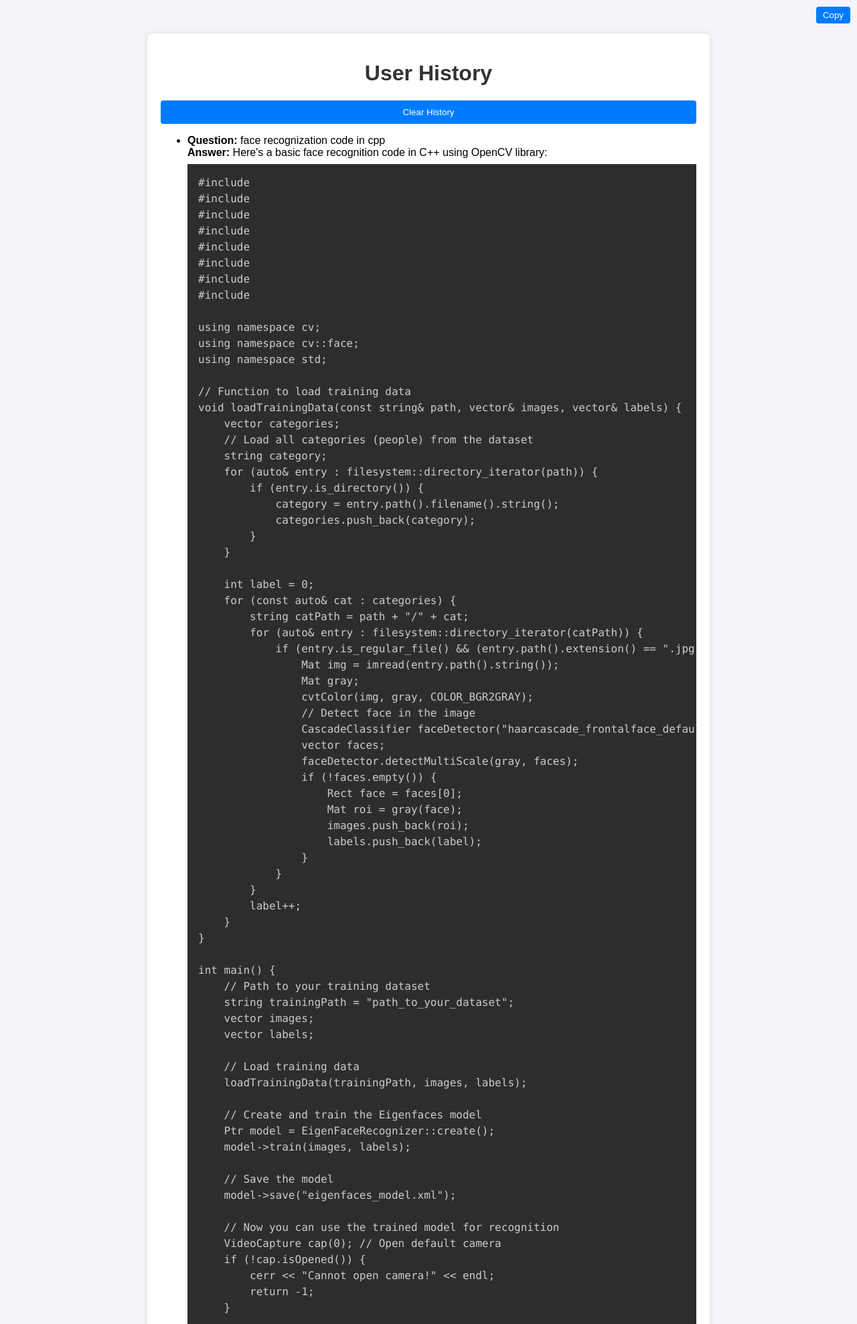
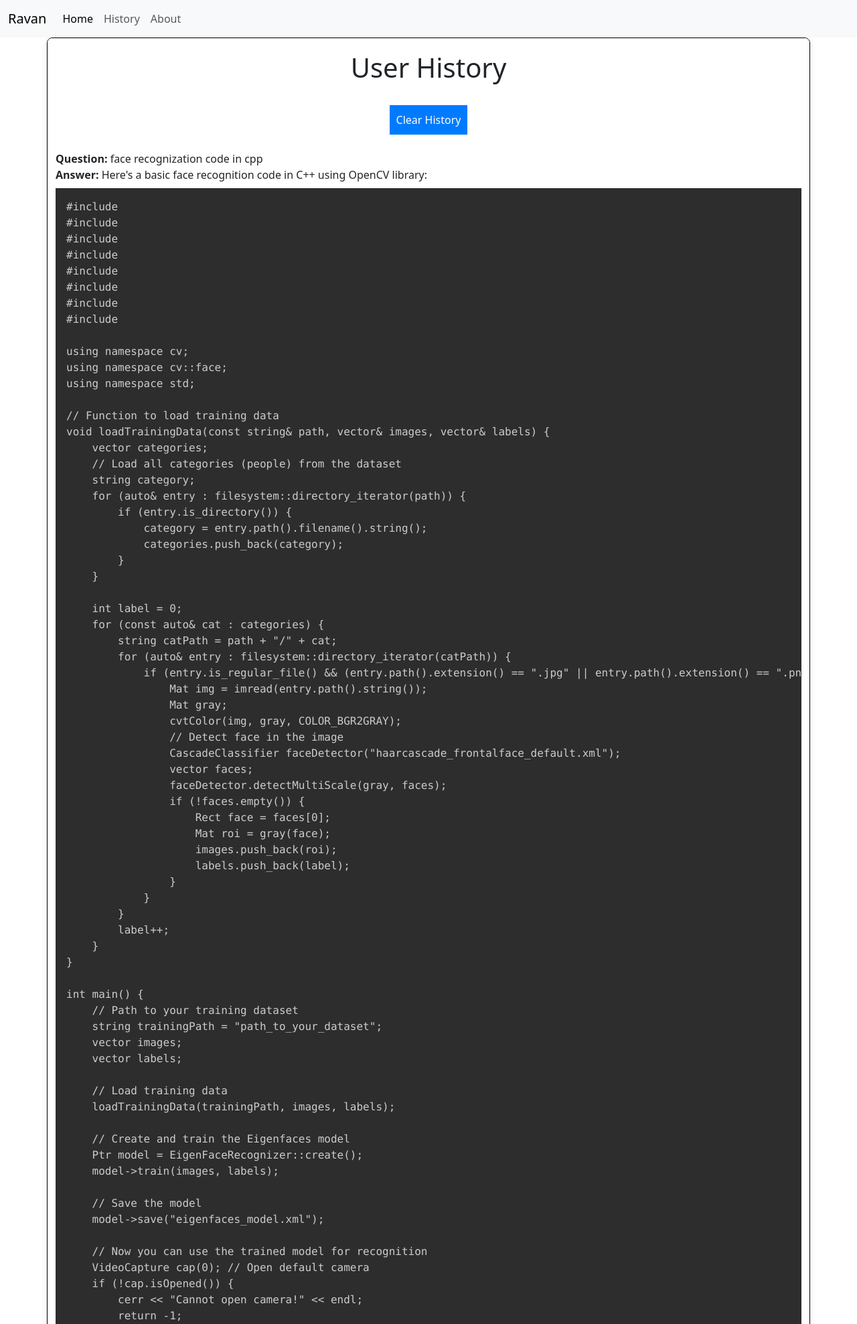
Before and after one commit to nikhildubey-23/ravan-with-webui, a Flask app: page /view_history in a window 1280 px wide. Shown: the top 1977 px of the page at 67% size. Run offline with Flask 3, Linux system fonts and the light colour scheme; data comes from the database, SQL or seed files in the repository; both versions use the stored data as it was after the commit; some libraries are stand-ins or nearby versions.

Commit message:
history page is also done

```diff
--- a/app/static/style.css
+++ b/app/static/style.css
@@ -26,6 +26,9 @@ body {
     box-shadow: 0 0 10px rgba(0, 0, 0, 0.1);
     border-radius: 8px;
     width: 100%;
+}
+ul{
+    padding-left: 0;
 }
 h1 {
     text-align: center;
@@ -105,15 +108,26 @@ button:hover {
 .answer:hover {
     background-color: rgb(235, 33, 33);
 }
+
 @media (max-width: 572px) {
     .container {
         margin-top: 0;
         margin-bottom: 90px;
         border-radius: 0;
     }
+    .main-container-history {
+        height: 100%;
+        margin-bottom: 0;
+    }
+
     .search-container {
         background-color: #fff;
     }
+    .container-history{
+        margin-top:0;
+        margin-bottom:0;
+    }
+
     @media (prefers-color-scheme: dark) {
         .search-container{
             background-color: #1e1e1e;
@@ -149,3 +163,15 @@ button:hover {
     }
 
 }
+.main-container-history{
+    height: 100%;
+    width: 100%;
+    display: flex;
+    justify-content: center;
+    align-items: center;
+    flex-direction: column;
+}
+.container-history{
+    margin-top:0;
+    margin-bottom: 0;
+}
--- a/app/templates/history.html
+++ b/app/templates/history.html
@@ -5,96 +5,47 @@
     <meta charset="UTF-8">
     <meta name="viewport" content="width=device-width, initial-scale=1.0">
     <title>History - Ravan Offensive Security AI Assistant</title>
-    <link rel="stylesheet" href="{{ url_for('static', filename='styles.css') }}">
+    <link rel="stylesheet" href="{{ url_for('static', filename='style.css') }}">
     <!-- Include Prism.js Dark Theme CSS -->
     <link rel="stylesheet" href="https://cdnjs.cloudflare.com/ajax/libs/prism/1.25.0/themes/prism-tomorrow.min.css">
-    <style>
-        body {
-            font-family: Arial, sans-serif;
-            background-color: #f4f4f9;
-            margin: 0;
-            padding: 0;
-            display: flex;
-
-        }
-        .container {
-            max-width: 800px;
-            margin: 50px auto;
-            background: #fff;
-            padding: 20px;
-            box-shadow: 0 0 10px rgba(0, 0, 0, 0.1);
-            border-radius: 8px;
-        }
-        h1 {
-            text-align: center;
-            color: #333;
-        }
-        form {
-            display: flex;
-            flex-direction: column;
-            gap: 10px;
-        }
-        textarea {
-            width: 100%;
-            height: 100px;
-            padding: 10px;
-            border: 1px solid #ccc;
-            border-radius: 4px;
-            resize: none;
-        }
-        button {
-            padding: 10px;
-            border: none;
-            border-radius: 4px;
-            background-color: #007bff;
-            color: white;
-            cursor: pointer;
-        }
-        button:hover {
-            background-color: #0056b3;
-        }
-        .output {
-            margin-top: 20px;
-        }
-        .output pre {
-            background: #2d2d2d; /* Dark background */
-            padding: 10px;
-            border-radius: 4px;
-            overflow-x: auto;
-            position: relative;
-        }
-        .copy-button {
-            position: absolute;
-            top: 10px;
-            right: 10px;
-            padding: 5px 10px;
-            background-color: #007bff;
-            color: white;
-            border: none;
-            border-radius: 4px;
-            cursor: pointer;
-        }
-        .copy-button:hover {
-            background-color: #0056b3;
-        }
-        .history-buttons {
-            display: flex;
-            justify-content: space-between;
-            margin-top: 20px;
-        }
-    </style>
+    <link href="https://cdn.jsdelivr.net/npm/bootstrap@5.3.3/dist/css/bootstrap.min.css" rel="stylesheet" integrity="sha384-QWTKZyjpPEjISv5WaRU9OFeRpok6YctnYmDr5pNlyT2bRjXh0JMhjY6hW+ALEwIH" crossorigin="anonymous">
 </head>
 <body>
-    <div class="container">
+    <div class="navcontainer">
+        <nav class="navbar navbar-expand-lg navbar-light bg-light">
+            <div class="container-fluid">
+              <a class="navbar-brand" href="/">Ravan</a>
+              <button class="navbar-toggler" type="button" data-bs-toggle="collapse" data-bs-target="#navbarNavDropdown" aria-controls="navbarNavDropdown" aria-expanded="false" aria-label="Toggle navigation">
+                <span class="navbar-toggler-icon"></span>
+              </button>
+              <div class="collapse navbar-collapse" id="navbarNavDropdown">
+                <ul class="navbar-nav">
+                  <li class="nav-item">
+                    <a class="nav-link active" aria-current="page" href="/">Home</a>
+                  </li>
+                  <li class="nav-item">
+                    <a class="nav-link" href="/view_history">History</a>
+                  </li>
+                  <li class="nav-item">
+                    <a class="nav-link" href="#">About</a>
+                  </li>
+                </ul>
+              </div>
+            </div>
+          </nav>
+    </div>
+    <div class="main-container-history" style="height:100%;">
+        <div class="container container-history     "style="height:100%;">
             <h1>User History</h1>
-        <div>
+            <div class="history-buttons">
                 <form method="POST" action="/clear_history">
                     <button type="submit">Clear History</button>
                 </form>
+
             </div>
             <div>
                 {% if history %}
-                <ul>
+                    <ul style="padding-left:0;">
                         {% for record in history %}
                             <li>
                                 <strong>Question:</strong> {{ record[1] }}<br>
@@ -107,30 +58,34 @@
                     <p>No history available.</p>
                 {% endif %}
             </div>
-        <div>
-            <a href="{{ url_for('index') }}">Back to Home</a>
         </div>
+
     </div>
     <!-- Include Prism.js JavaScript and Auto-loader plugin -->
     <script src="https://cdnjs.cloudflare.com/ajax/libs/prism/1.25.0/prism.min.js"></script>
     <script src="https://cdnjs.cloudflare.com/ajax/libs/prism/1.25.0/plugins/autoloader/prism-autoloader.min.js"></script>
+    <script src="https://cdn.jsdelivr.net/npm/bootstrap@5.3.3/dist/js/bootstrap.bundle.min.js" integrity="sha384-YvpcrYf0tY3lHB60NNkmXc5s9fDVZLESaAA55NDzOxhy9GkcIdslK1eN7N6jIeHz" crossorigin="anonymous"></script>
     <script>
+        function applyDarkModePreference() {
+            const isDarkMode = window.matchMedia && window.matchMedia('(prefers-color-scheme: dark)').matches;
+            const navbar = document.querySelector('.navbar');
+            if (isDarkMode) {
+                navbar.classList.remove('navbar-light', 'bg-light');
+                navbar.classList.add('navbar-dark', 'bg-dark');
+            } else {
+                navbar.classList.remove('navbar-dark', 'bg-dark');
+                navbar.classList.add('navbar-light', 'bg-light');
+            }
+        }
+
+
+
+        // Apply dark mode preference on page load
         document.addEventListener('DOMContentLoaded', (event) => {
-            document.querySelectorAll('pre').forEach((pre) => {
-                const button = document.createElement('button');
-                button.className = 'copy-button';
-                button.innerText = 'Copy';
-                button.addEventListener('click', () => {
-                    const code = pre.querySelector('code').innerText;
-                    navigator.clipboard.writeText(code).then(() => {
-                        button.innerText = 'Copied!';
-                        setTimeout(() => {
-                            button.innerText = 'Copy';
-                        }, 2000);
-                    });
-                });
-                pre.appendChild(button);
-            });
+            applyDarkModePreference();
+
+            // Listen for changes in the system color scheme preference
+            window.matchMedia('(prefers-color-scheme: dark)').addEventListener('change', applyDarkModePreference);
         });
     </script>
 </body>
```
Also changed, not shown: default_user.db. Lines whose indentation alone changed are shown as unchanged.
